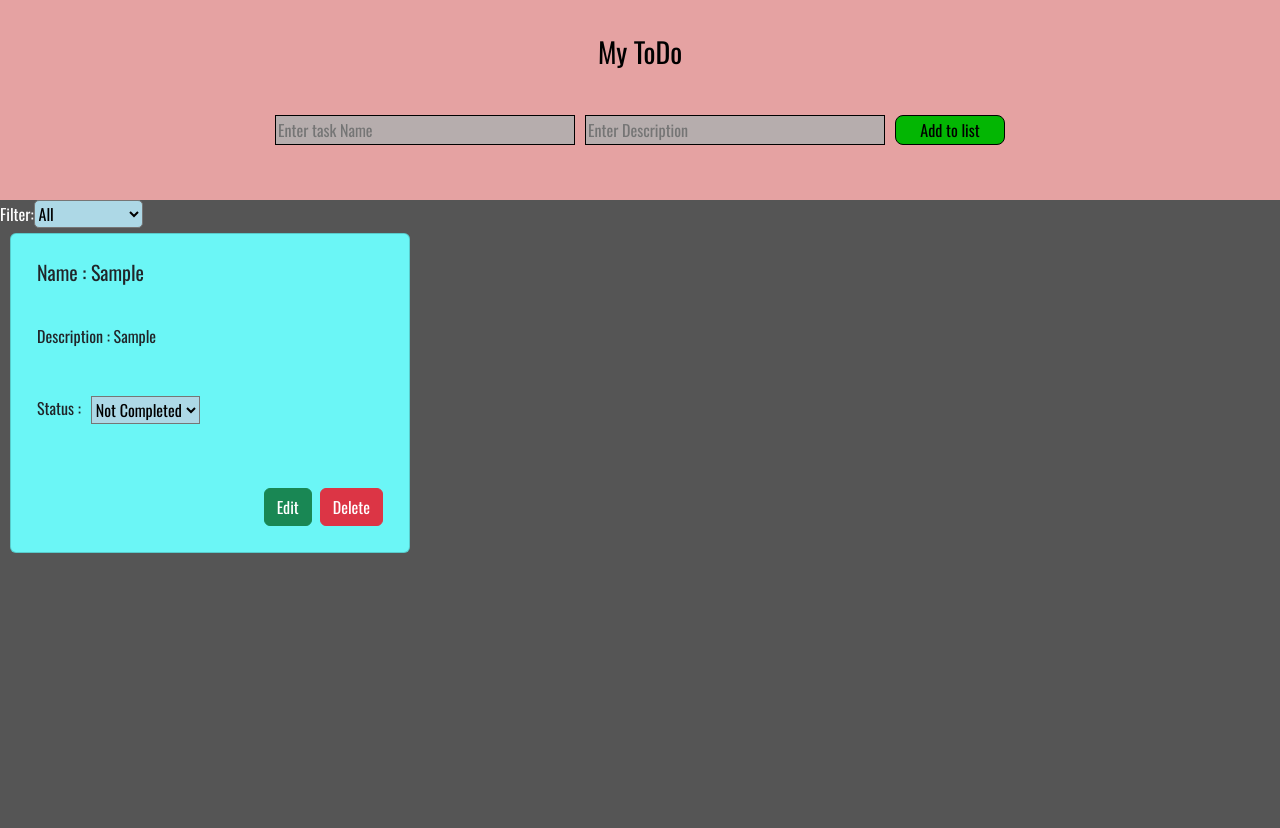
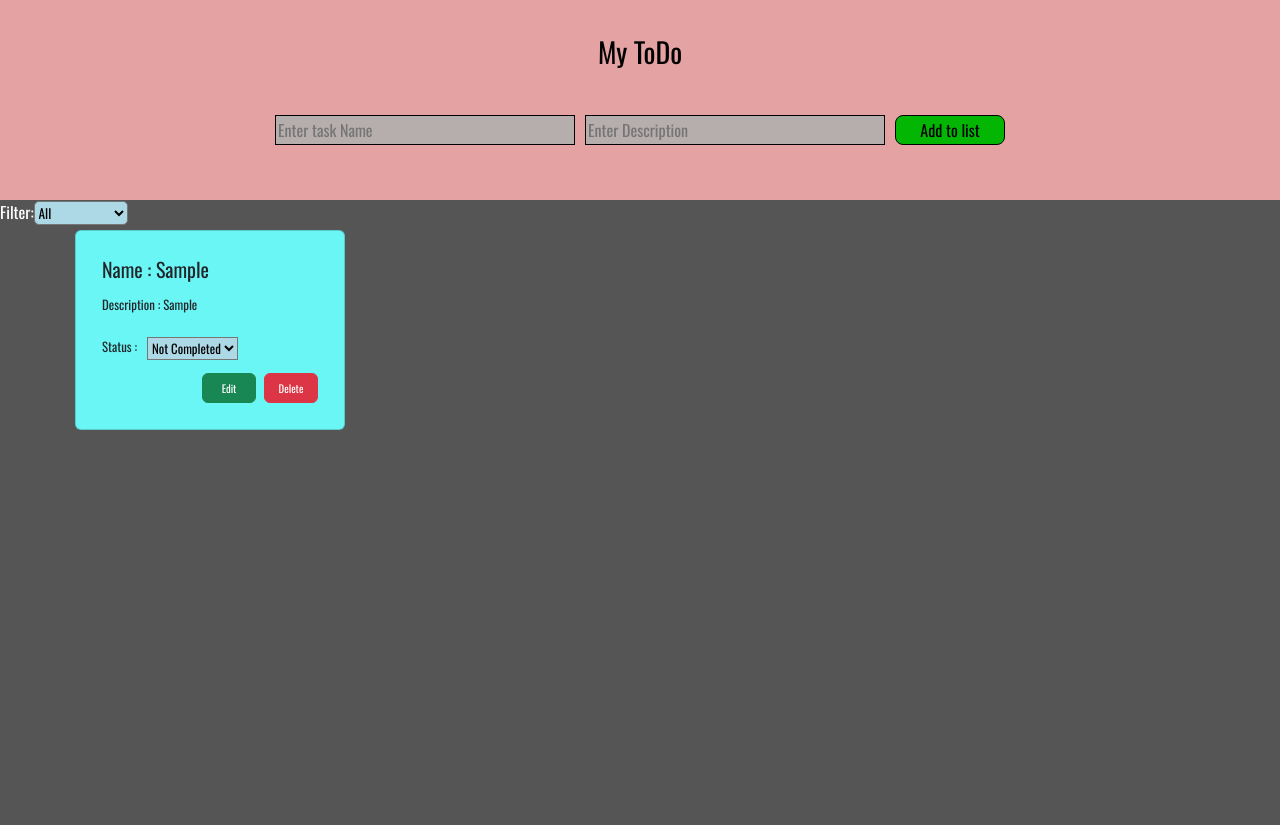
Before and after one commit to SelvakumarBoominathan/React---ToDo-list, a React (Vite) app in the folder ToDo list/: page / in a window 1280 px wide. Both pictures are taken after typing "Sample", "Sample" into the empty fields and a click on the button "Add to list". Built offline with nearby package versions, Linux system fonts and the light colour scheme.

Commit message:
css adjustments

```diff
--- a/ToDo list/src/components/Body/Body.css
+++ b/ToDo list/src/components/Body/Body.css
@@ -72,3 +72,73 @@
     font-size: smaller;
   }
 }
+
+@media screen and (min-width: 700px) and (max-width: 1020px) {
+  .parent-container {
+    display: grid;
+    grid-template-columns: repeat(2, 1fr);
+    min-width: 100%;
+  }
+
+  .drop-Down {
+    font-size: x-small;
+  }
+
+  #card-parent {
+    width: 270px;
+    height: 200px;
+    font-size: 0.8rem;
+  }
+
+  .btn {
+    width: 25%;
+    font-size: smaller;
+  }
+}
+
+
+@media screen and (min-width: 1024px) {
+  .parent-container {
+    display: grid;
+    grid-template-columns: repeat(3, 1fr);
+    min-width: 100%;
+  }
+
+  .drop-Down {
+    font-size: smaller;
+  }
+
+  #card-parent {
+    width: 270px;
+    height: 200px;
+    font-size: 0.8rem;
+  }
+
+  .btn {
+    width: 25%;
+    font-size: smaller;
+  }
+}
+
+@media screen and (min-width: 1400px) {
+  .parent-container {
+    display: grid;
+    grid-template-columns: repeat(3, 1fr);
+    min-width: 100%;
+  }
+
+  .drop-Down {
+    font-size: 1rem;
+  }
+
+  #card-parent {
+    width: 330px;
+    height: 230px;
+    font-size: 1rem;
+  }
+
+  .btn {
+    width: 25%;
+    font-size: smaller;
+  }
+}
--- a/ToDo list/src/components/Body/Body.jsx
+++ b/ToDo list/src/components/Body/Body.jsx
@@ -73,10 +73,10 @@ const Body = ({ tasks, onEditTask, onDeleteTask }) => {
     <>
       <div className="filter-dropdown">
         <label className='Filter-select' htmlFor="filter-select" style={{ fontFamily: 'Oswald, sans-serif' }} >Filter:  </label>
-        <select id="filter-select" value={filterOption} onChange={(e) => handleFilterChange(e.target.value)}>
-          <option value="All"  >All</option>
-          <option value="Completed"  >Completed</option>
-          <option value="Not Completed"  >Not Completed</option>
+        <select className="drop-Down" id="filter-select" value={filterOption} onChange={(e) => handleFilterChange(e.target.value)}>
+          <option style={{ fontSize: '0.7rem' }} className="drop-Down" value="All"  >All</option>
+          <option style={{ fontSize: '0.7rem' }} className="drop-Down" value="Completed"  >Completed</option>
+          <option style={{ fontSize: '0.7rem' }} className="drop-Down" value="Not Completed"  >Not Completed</option>
         </select>
       </div>
       <div className='parent-container'>
@@ -90,8 +90,8 @@ const Body = ({ tasks, onEditTask, onDeleteTask }) => {
               <div className='Dorpdwn-container'>
                 <span  >Status :</span> <span>
                   <select style={{ fontFamily: 'Oswald, sans-serif', backgroundColor: 'lightblue' }} value={taskStatuses[index] || 'Not Completed'} onChange={(e) => handleStatusChange(index, e.target.value)}>
-                    <option value="Completed"  >Completed</option>
-                    <option value="Not Completed"  >Not Completed</option>
+                    <option style={{ fontSize: '0.7rem' }} className="drop-Down" value="Completed"  >Completed</option>
+                    <option style={{ fontSize: '0.7rem' }} className="drop-Down" value="Not Completed"  >Not Completed</option>
                   </select>
                 </span>
               </div>
```
